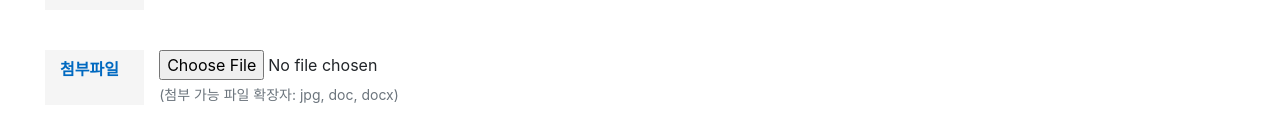
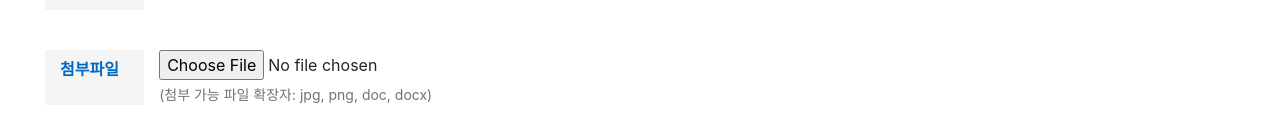
Before and after one commit to FancyLight-KW/web, a React (Create React App) app in the folder client/: page /request in a window 1280 px wide. Shown: the part 662-792 px from the top of the page. Built offline with nearby package versions, Linux system fonts and the light colour scheme.

Commit message:
making filehandler

```diff
--- a/client/src/components/Modal/Request.js
+++ b/client/src/components/Modal/Request.js
@@ -1,12 +1,13 @@
 import React, { useState } from "react";
 import "./Request.css";
 import { Row, Col } from "react-bootstrap";
-import styled, { css } from "styled-components";
+import styled from "styled-components";
 import Form from "react-bootstrap/Form";
 import { Radio } from "antd";
 import Checkbox from "antd/lib/checkbox/Checkbox";
 import axios from "axios";
 import Datepicker from "../Datepicker";
+import SkeletonImage from "antd/lib/skeleton/Image";
 
 // border: 1px solid black;
 const RateBlock = styled.div`
@@ -35,6 +36,7 @@ function Request() {
   const [TMApprovalReqYN, setTMApprovalReqYN] = useState("true");
   const [Title, setTitle] = useState("");
   const [Content, setContent] = useState("");
+  const [File, setFile] = useState("");
 
   const dateChanger = (date) => {
     let year = date.getFullYear();
@@ -74,12 +76,23 @@ function Request() {
     setContent(e.target.value);
   };
 
+  const file = new FormData();
+
+  const fileHandler = (e) => {
+    file.append("filename", e.target.files[0]);
+    setFile(file);
+    console.log(file.name);
+    console.log(File);
+    console.log(imagefile);
+  };
+
   const finishDateHandler = (date) => {
     setReqFinishDate(date);
     // console.log(ReqFinishDate);
   };
 
   const onSubmitHandler = (e) => {
+    // Form 제출
     e.preventDefault();
 
     let body = {
@@ -189,10 +202,15 @@ function Request() {
             첨부파일
           </Form.Label>
           <Col sm="5">
-            <Form.File id="formcheck-api-regular">
-              <Form.File.Input />
-            </Form.File>
-            <Form.Text muted>(첨부 가능 파일 확장자: jpg, doc, docx)</Form.Text>
+            <input
+              type="file"
+              accept="image/jpg,impge/png,image/jpeg,image/gif"
+              name="imagefile"
+              onChange={fileHandler}
+            ></input>
+            <Form.Text muted>
+              (첨부 가능 파일 확장자: jpg, png, doc, docx)
+            </Form.Text>
           </Col>
         </Form.Group>
 
--- a/client/src/components/ServiceRequestPage/ServiceRequestPage.js
+++ b/client/src/components/ServiceRequestPage/ServiceRequestPage.js
@@ -83,11 +83,9 @@ function ServiceRequestPage() {
 
   const StartdatedHandler = (date) => {
     setStartDate(date);
-    console.log(StartDate);
   };
   const FinishDateHandler = (date) => {
     setFinishDate(date);
-    console.log(FinishDate);
   };
   // const SearchHandler = () => {
 
```
Also changed, not shown: 1 other file (tests, documents, lock files or other folders).
